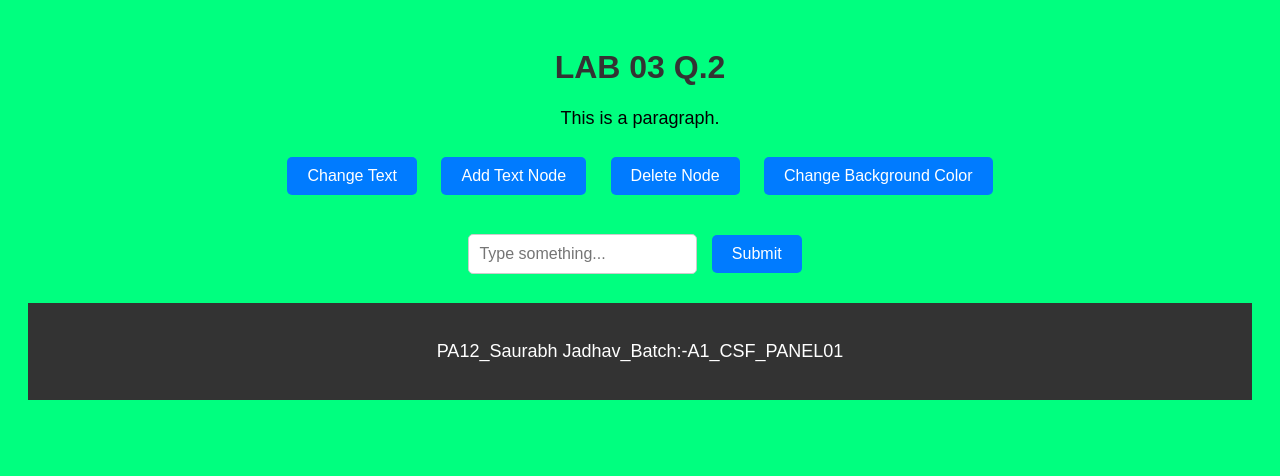
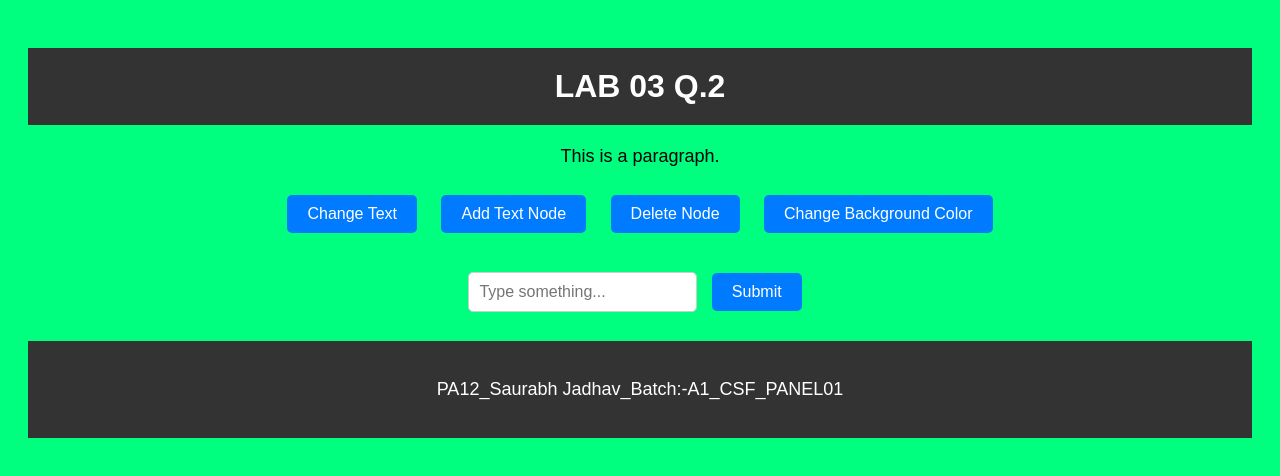
Before and after one commit to Saurabh3207/FSD-Javascript-lab03, a plain HTML site: page ProblemStatement2/index.html in a window 1280 px wide. Drawn offline with nearby package versions, Linux system fonts and the light colour scheme.

Commit message:
updated problem statement 2 index.html and style.css

```diff
--- a/ProblemStatement2/index.html
+++ b/ProblemStatement2/index.html
@@ -8,7 +8,7 @@
     <link rel="stylesheet" href="style.css">
 </head>
 <body>
-    <h1>LAB 03 Q.2</h1>
+    <h1 class="main-title">LAB 03 Q.2</h1>
     <p id="demo">This is a paragraph.</p>
 
     <button id="changeTextButton">Change Text</button>
--- a/ProblemStatement2/style.css
+++ b/ProblemStatement2/style.css
@@ -8,9 +8,15 @@ body {
 h1 {
     color: #333;
 }
-
+.main-title{
+    background-color: #333;
+    color: #fff;
+    padding: 20px;
+    text-align: center;
+    margin-top: 20px;
+}
 .changed-bg {
-    background-color: #ffc107; /* You can change this color */
+    background-color: #ffc107;
 }
 
 p {
```
